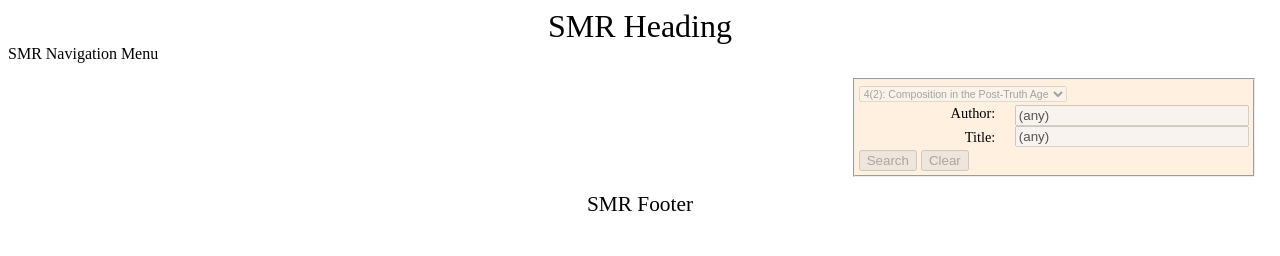
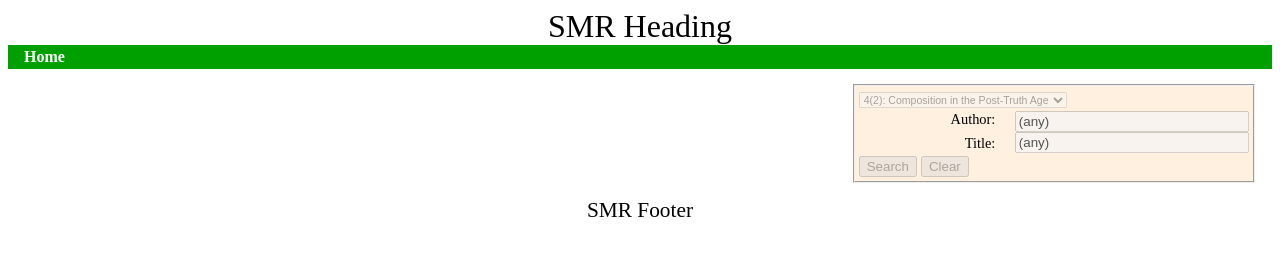
Before and after one commit to nickbailey/SMR-Web, a plain HTML site: page index.html in a window 1280 px wide. Drawn offline with Linux system fonts and the light colour scheme; no server answers; a script that the page names is missing.

Commit message:
Started to populate Nav Menu

```diff
--- a/css/smr.css
+++ b/css/smr.css
@@ -58,6 +58,32 @@ div.newVol {
 	margin-left: -1em;
 	padding-left: 1em;
 	background: #90ff90;
+}
+
+/* Naviagation Buttons */
+
+div#navMenu {
+	background: #00a000;
+	width: 100%;
+}
+
+.navbutton {
+	display: inline-block;
+	padding-left: 1em;
+	padding-right: 1em;
+	padding-top: 3px;
+	padding-bottom: 3px;
+	font-weight: bold;
+	color: white;
+}
+
+.navbutton a {
+	color: white;
+	text-decoration: none;
+}
+
+.navbutton a:hover {
+	color: yellow;
 }
 
 /* Search and volume selection form */
--- a/index.html
+++ b/index.html
@@ -88,7 +88,9 @@ function doSearch() {
 
 <body>
 <div id="heading">SMR Heading</div>
-<div id="navMenu">SMR Navigation Menu</div>
+<div id="navMenu">
+	<span class="navbutton"><a href="/" />Home</a></span>
+</div>
 <div id="pageContent" class="row">
 <div id="search" class="col-4">
 	<form>
```
